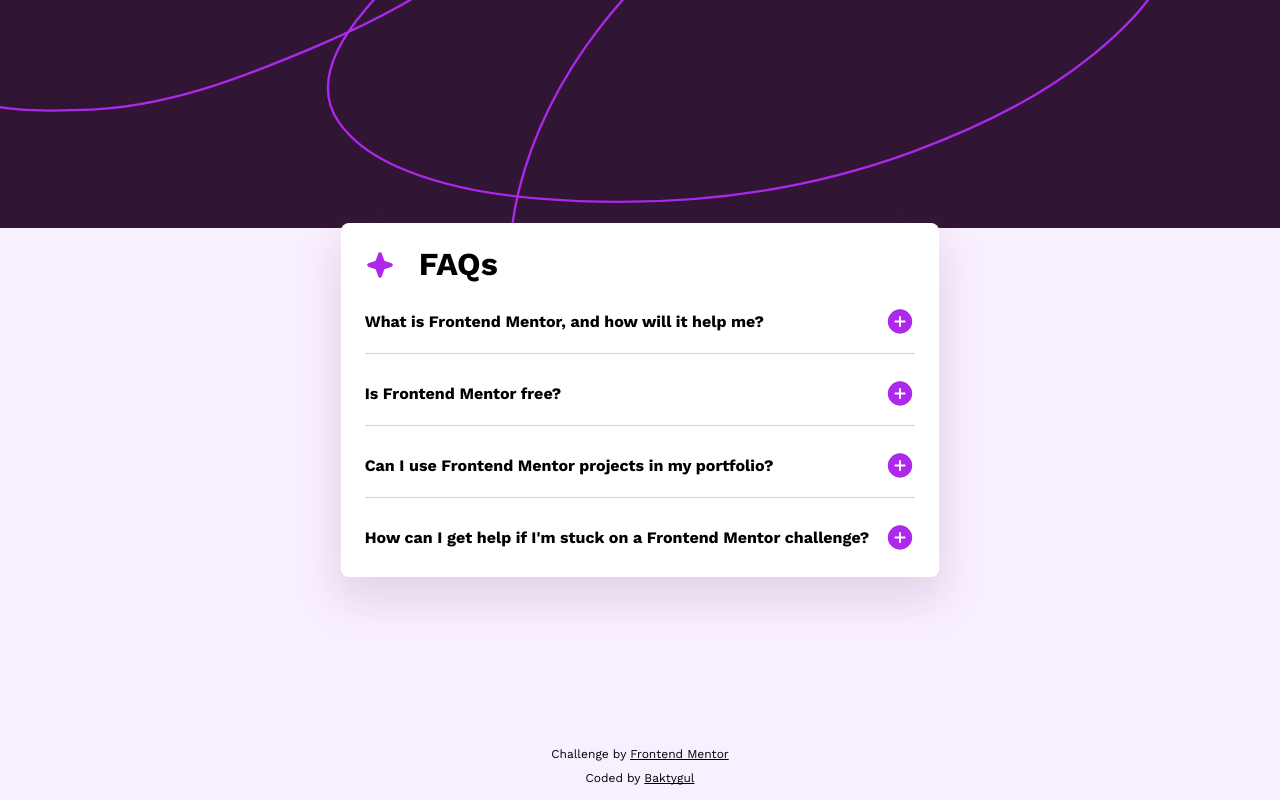
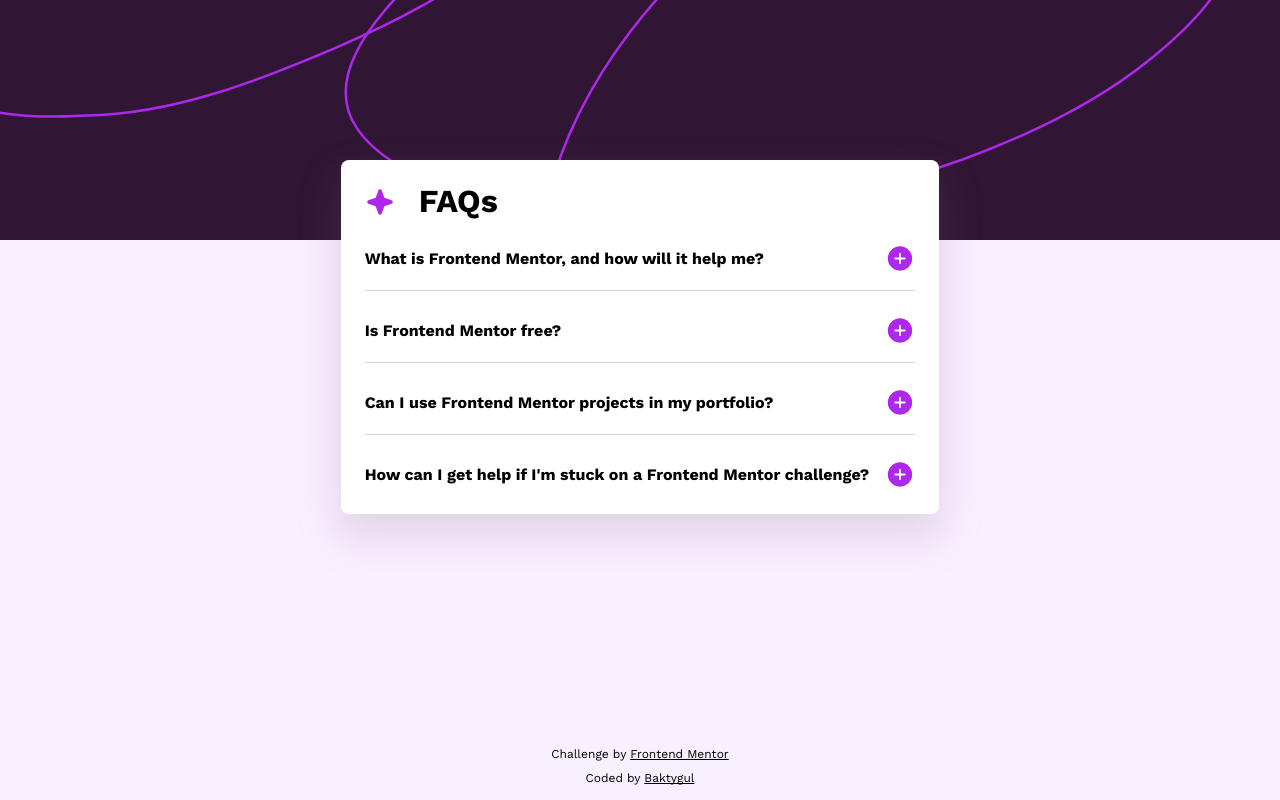
Before and after one commit to MBaktygul/faq-accordion, a plain HTML site: page index.html in a window 1280 px wide. Drawn offline with Linux system fonts and the light colour scheme.

Commit message:
add background-image

```diff
--- a/index.html
+++ b/index.html
@@ -12,6 +12,8 @@
 		<link rel="stylesheet" href="style.css" />
 	</head>
 	<body>
+		<div class="background-image"></div>
+
 		<div class="accordion__container">
 			<div class="accordion">
 				<div class="accordion__header">
@@ -102,10 +104,10 @@
 					</div>
 				</div>
 			</div>
-		</div>
-		<div class="attribution">
-			<span>Challenge by <a href="https://www.frontendmentor.io/challenges" target="_blank">Frontend Mentor </a></span>
-			<span>Coded by <a href="https://github.com/MBaktygul" target="_blank">Baktygul</a></span>
+			<div class="attribution">
+				<span>Challenge by <a href="https://www.frontendmentor.io/challenges" target="_blank">Frontend Mentor </a></span>
+				<span>Coded by <a href="https://github.com/MBaktygul" target="_blank">Baktygul</a></span>
+			</div>
 		</div>
 	</body>
 </html>
--- a/style.css
+++ b/style.css
@@ -147,27 +147,30 @@ textarea:not([rows]) {
 body {
 	font-family: 'WorkSans', sans-serif;
 	position: relative;
-	display: flex;
-	flex-direction: row;
-	align-items: center;
-	justify-content: center;
 	background-color: var(--clr-light-pink);
-	background-image: url('https://github.com/MBaktygul/faq-accordion/blob/main/assets/images/background-pattern-mobile.svg');
+}
 
-	background-repeat: no-repeat;
-	padding: 0 1rem;
+.background-image {
+	position: fixed;
+	z-index: -1;
+	background-image: url('https://raw.githubusercontent.com/MBaktygul/faq-accordion/refs/heads/main/assets/images/background-pattern-mobile.svg');
+	background-size: cover;
+	width: 100%;
+	height: 30vh;
 }
 
 @media (min-width: 321px) {
-	body {
+	.background-image {
 		background-image: url('https://raw.githubusercontent.com/MBaktygul/faq-accordion/refs/heads/main/assets/images/background-pattern-desktop.svg');
-		background-repeat: no-repeat;
 	}
 }
 
 /* accordion */
 
 .accordion__container {
+	display: grid;
+	justify-content: center;
+	justify-items: center;
 	font-family: 'WorkSans', sans-serif;
 }
 
@@ -179,7 +182,10 @@ body {
 	border-radius: 8px;
 	gap: var(--spacing-l);
 	box-shadow: 0px 20px 40px 5px rgba(140, 105, 145, 0.2);
-	max-width: 37.5rem;
+	max-width: 600px;
+	position: absolute;
+	top: 20vh;
+	margin: 0 1rem;
 }
 
 .accordion__header {
@@ -201,6 +207,14 @@ body {
 	}
 }
 
+.accordion__content {
+	display: flex;
+	flex-direction: column;
+	gap: 1.5rem;
+	padding-bottom: var(--spacing-l);
+	border-bottom: 0.5px solid lightgray;
+}
+
 .accordion__subheader {
 	display: flex;
 	justify-content: space-between;
@@ -211,15 +225,6 @@ body {
 .accordion__subheader:hover {
 	cursor: pointer;
 	color: var(--clr-accent);
-}
-
-.accordion__input {
-	display: none; /* Hide the checkbox */
-}
-
-.accordion__answer {
-	display: none; /* Hide answer content by default */
-	padding: var(--spacing-l) 0;
 }
 
 .border {
@@ -235,6 +240,15 @@ body {
 	display: none;
 }
 
+.accordion__input {
+	display: none;
+}
+
+.accordion__answer {
+	display: none;
+	margin-top: 1rem;
+}
+
 .accordion__input:checked ~ .accordion__answer {
 	display: block;
 }
@@ -247,14 +261,6 @@ body {
 	display: inline;
 }
 
-.accordion__content {
-	display: flex;
-	flex-direction: column;
-	gap: 1.5rem;
-	padding-bottom: var(--spacing-l);
-	border-bottom: 0.5px solid lightgray;
-}
-
 .accordion__answer {
 	transition: 1.4 ease-in;
 }
@@ -262,11 +268,12 @@ body {
 /* attribution */
 
 .attribution {
-	position: fixed;
-	bottom: 10px;
-	font-size: 12px;
 	display: flex;
 	flex-direction: column;
 	align-items: center;
 	justify-content: center;
+	position: absolute;
+	bottom: 10px;
+	font-size: 12px;
+	z-index: -1;
 }
```
